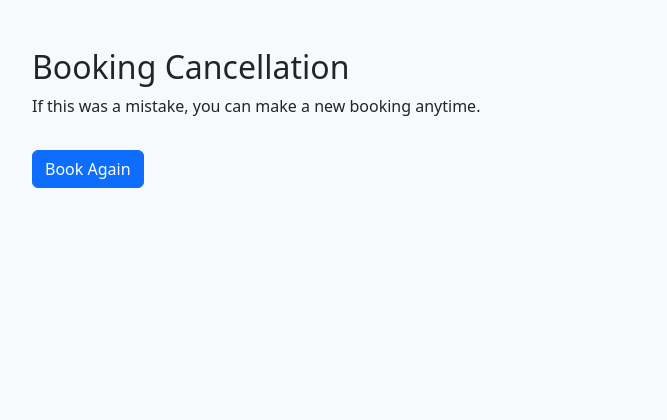
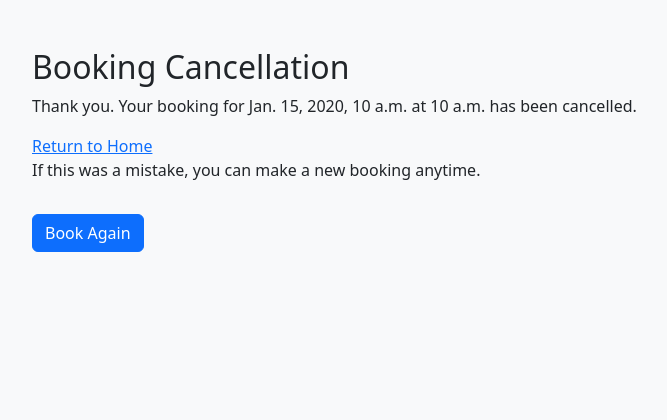
Before and after one commit to Vinsengi/restaurant-booking-app, a Django app: template bookings/templates/bookings/cancel_booking.html in a window 1280 px wide. Shown: the part 56-476 px from the top of the page, without its empty margins (62-729 px from the left). Run offline with Django 5.2, Linux system fonts and the light colour scheme; the template is opened without the code that fills it: values that come from a table or form of the project are taken from there, others are empty; tables that the repository leaves empty hold one stand-in row (values such as "Sample post").

Commit message:
add meassge to the cancel message

```diff
--- a/bookings/templates/bookings/cancel_booking.html
+++ b/bookings/templates/bookings/cancel_booking.html
@@ -9,6 +9,8 @@
             <div class="alert alert-{{ message.tags }}">{{ message }}</div>
         {% endfor %}
     {% endif %}
+    <p>Thank you. Your booking for {{ booking.booking_date }} at {{ booking.booking_time }} has been cancelled.</p>
+    <a href="{% url 'home' %}">Return to Home</a>
     <p>If this was a mistake, you can make a new booking anytime.</p>
     <a href="{% url 'public_booking' %}" class="btn btn-primary mt-3">Book Again</a>
 </div>
```
